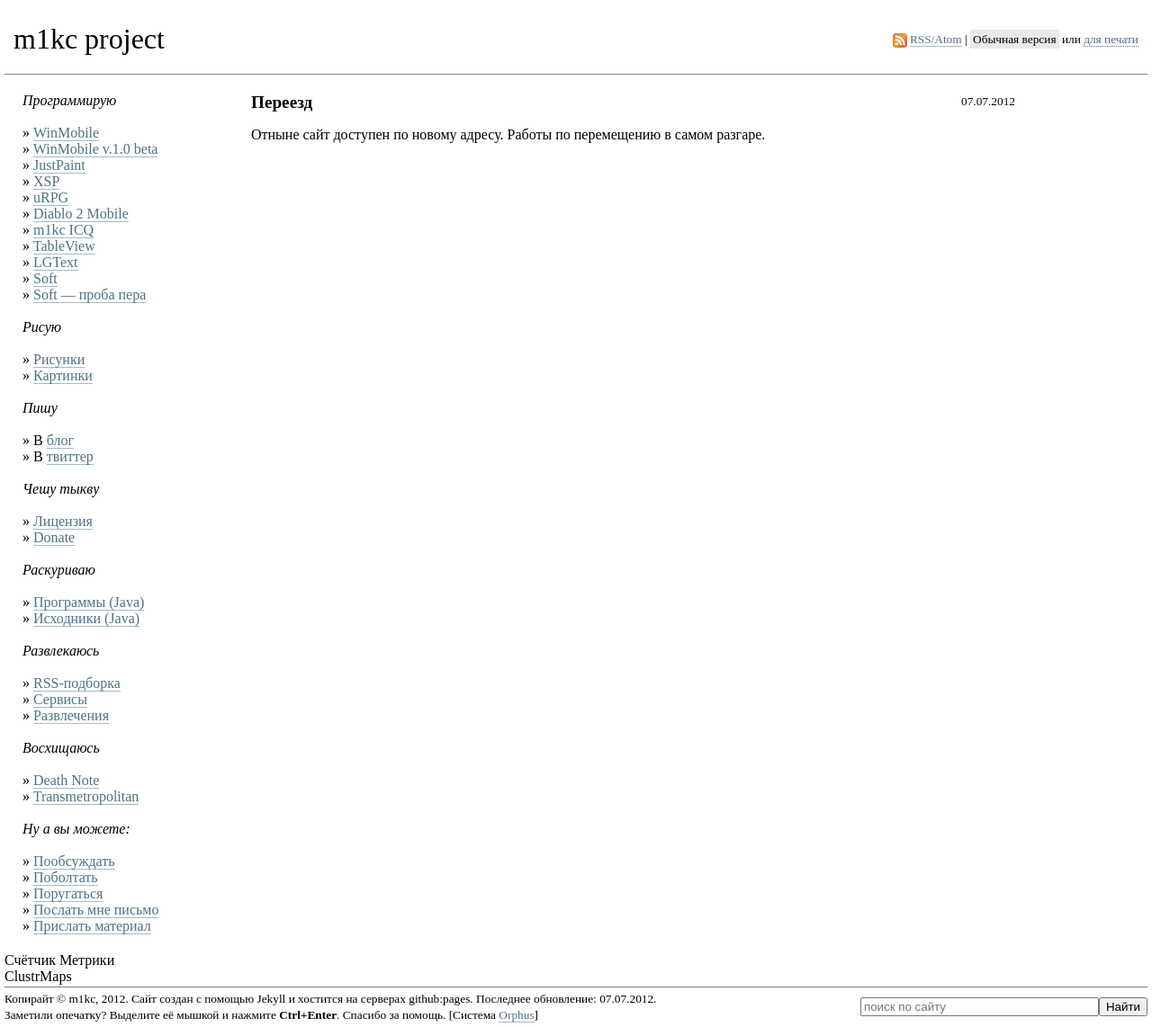
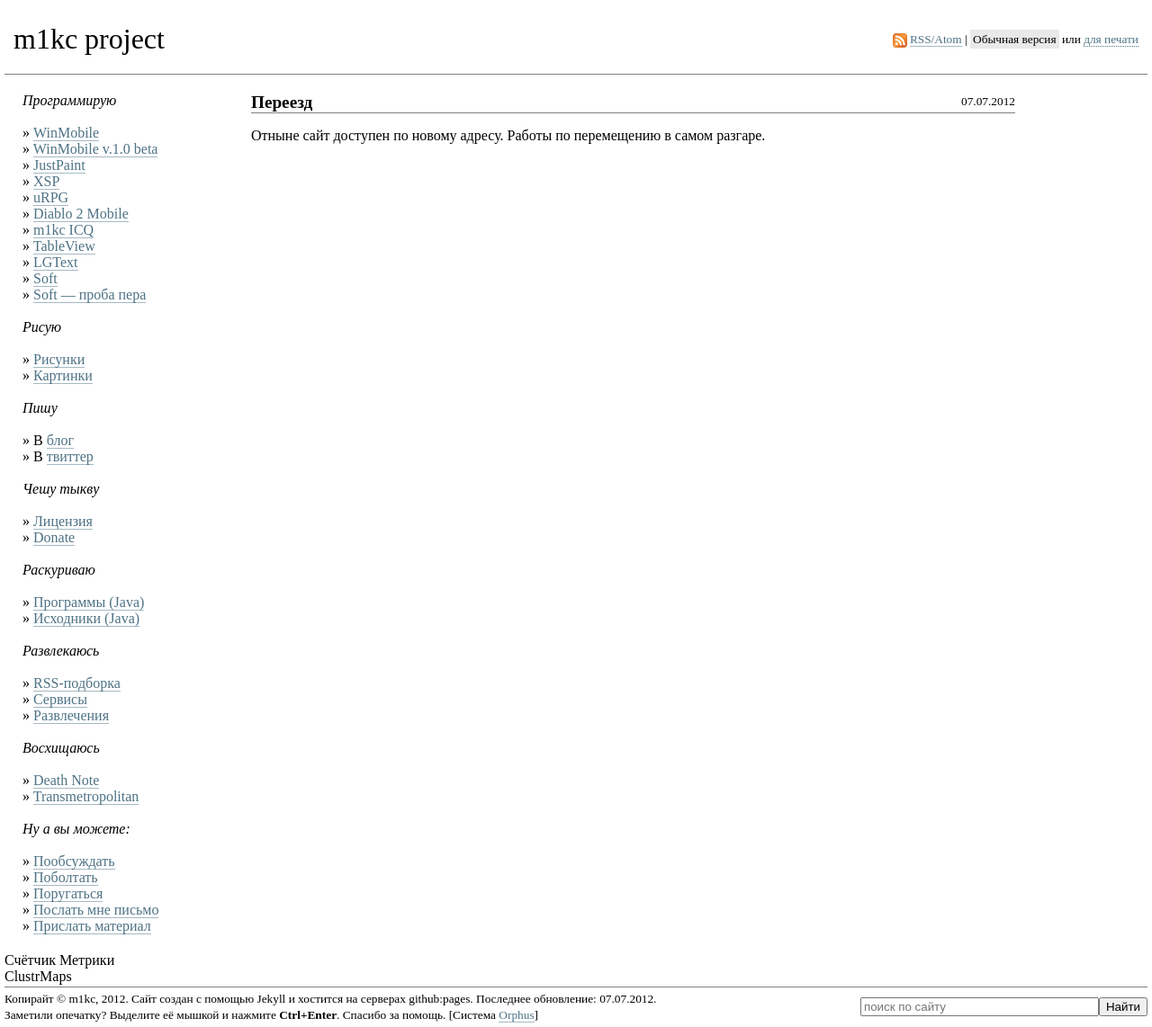
Before and after one commit to m1kc/m1kc.github.com, a Jekyll site: the page built from index.html, in a window 1280 px wide. Shown: the whole page at 90% size. Built offline with Jekyll 4.4.1, drawn with Linux system fonts in a browser that asks for light colours.

Commit message:
Changed main page.

```diff
--- a/index.html
+++ b/index.html
@@ -6,8 +6,10 @@ home: true
 
 {% for item in site.categories.news %}
 <div>
-	<div style="float: right;"><small>{{ item.date | date: "%d.%m.%Y" }}</small></div>
-	<div><big><b>{{ item.title }}</b></big></div>
+	<div style="border-bottom: 1px solid gray;">
+		<div style="float: right;"><small>{{ item.date | date: "%d.%m.%Y" }}</small></div>
+		<div><big><b>{{ item.title }}</b></big></div>
+	</div>
 	<div>{{ item.content }}</div>
 </div>
 {% endfor %}
```
